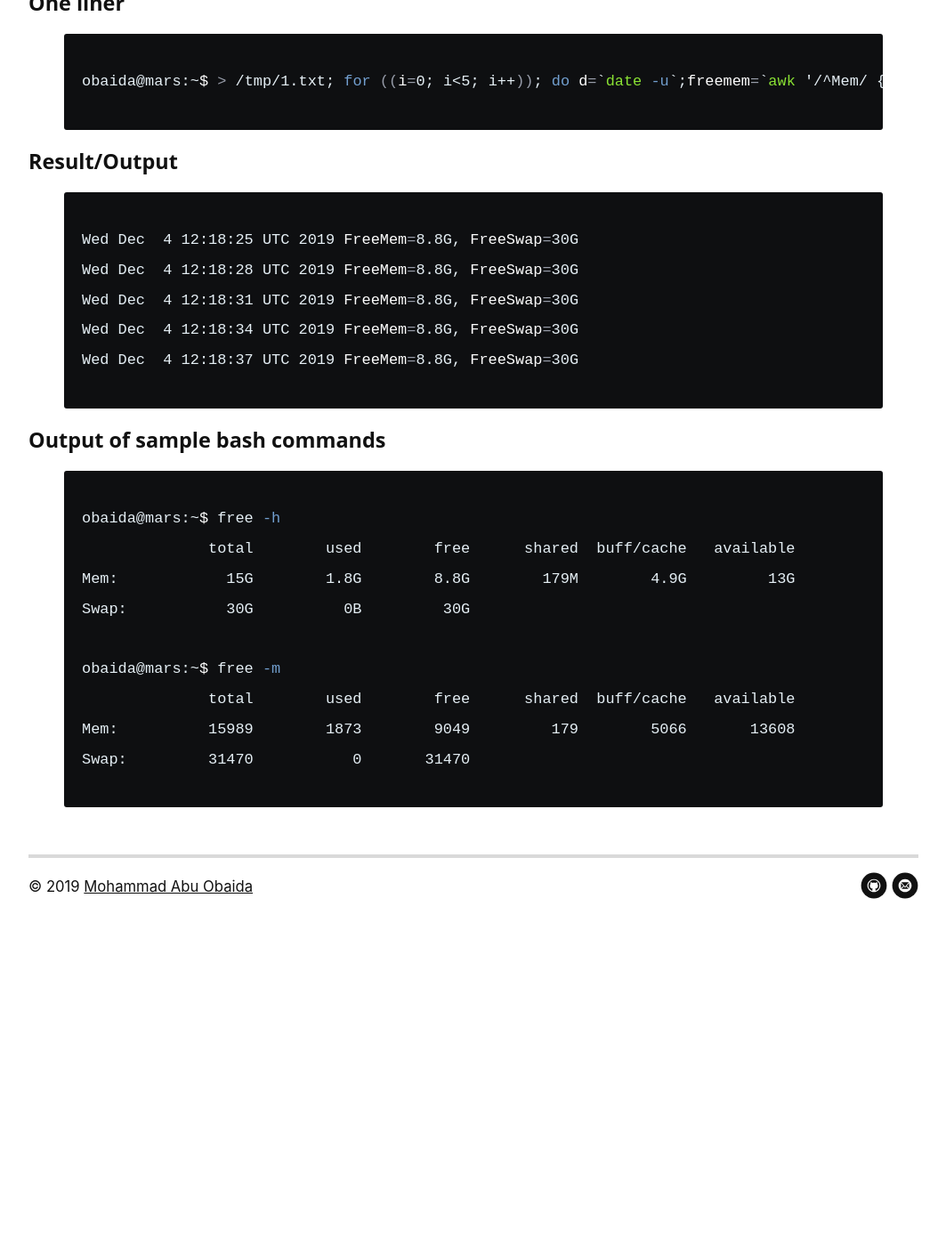
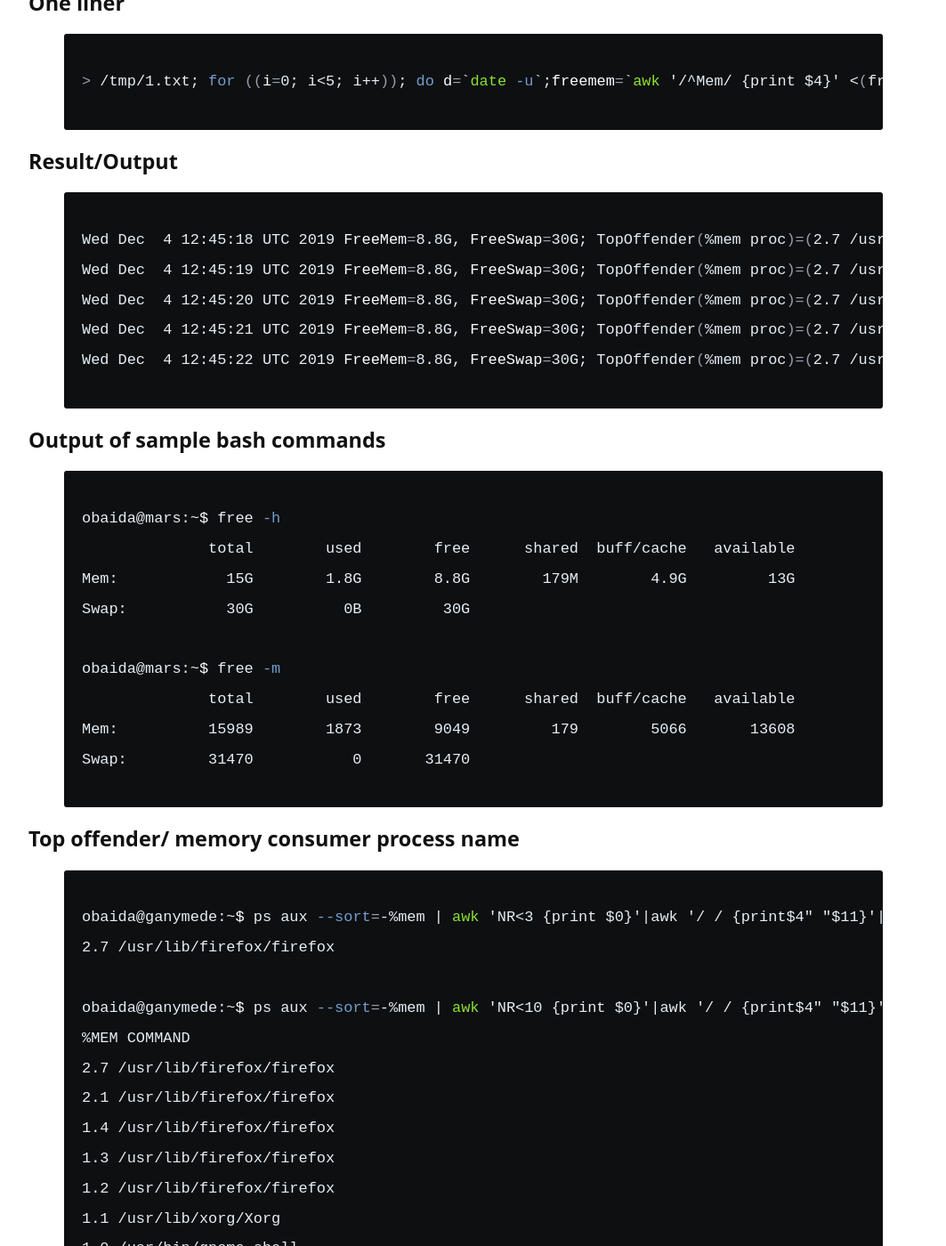
Before and after one commit to summonersRift/summonersrift.github.io, a Jekyll site: the page built from _posts/2018-06-20-Bash-script-linux-free-memory-over-time.md, in a window 1280 px wide and 1400 px high, scrolled down 907 px. Shown: the whole window at 89% size, without its empty margins (108-1171 px from the left). Built offline with Jekyll 4.4.1, drawn with Linux system fonts in a browser that asks for light colours; nearby versions of some CDN libraries; our own code applies the rules of GitHub Pages for plain Markdown files; before the commit the page ends 2008 px from its top, so only the background shows below that; some of the changed text lies outside the part shown.

Commit message:
Update 2018-06-20-Bash-script-linux-free-memory-over-time.md

```diff
--- a/_posts/2018-06-20-Bash-script-linux-free-memory-over-time.md
+++ b/_posts/2018-06-20-Bash-script-linux-free-memory-over-time.md
@@ -1,12 +1,12 @@
 ---
 published: true
 ---
-## Linux free memory/swap for a period of time
+## Linux free memory/swap for a period of time and Top memory consumer
 
-Lets write a tiny bash script to record free memory and free swap every 3 seconds to a file for a total of 15 seconds.
+Lets write a tiny bash script to record free memory and free swap every 1 seconds to a file for a total of 5 seconds.
 
 
-#### Formatted
+#### Basc Script
 {% highlight bash%}
 > /tmp/1.txt;
 for ((i=0; i<5; i++));
@@ -14,7 +14,7 @@ do
   d=`date -u`
   freemem=`awk '/^Mem/ {print $4}' <(free -h)`;
   freeswap=`awk '/^Swap/ {print $4}' <(free -h)`;
-  echo "FreeMem=$freemem, FreeSwap=$freeswap" >> /tmp/1.txt;
+  echo "$d FreeMem=$freemem, FreeSwap=$freeswap" >> /tmp/1.txt;
   sleep 3;
 done
 
@@ -22,18 +22,18 @@ done
 
 #### One liner
 {% highlight bash%}
-obaida@mars:~$ > /tmp/1.txt; for ((i=0; i<5; i++)); do d=`date -u`;freemem=`awk '/^Mem/ {print $4}' <(free -h)`;freeswap=`awk '/^Swap/ {print $4}' <(free -h)`; echo "$d FreeMem=$freemem, FreeSwap=$freeswap" >> /tmp/1.txt; sleep 3; done
+> /tmp/1.txt; for ((i=0; i<5; i++)); do d=`date -u`;freemem=`awk '/^Mem/ {print $4}' <(free -h)`;freeswap=`awk '/^Swap/ {print $4}' <(free -h)`; offender=`ps aux --sort=-%mem | awk 'NR<3 {print $0}'|awk '/ / {print$4" "$11}'|awk 'FNR>1 {print $0}'`; echo "$d FreeMem=$freemem, FreeSwap=$freeswap; TopOffender(%mem proc)=($offender)" >> /tmp/1.txt; sleep 1; done
 
 {% endhighlight %}
 
 
 #### Result/Output
 {% highlight bash%}
-Wed Dec  4 12:18:25 UTC 2019 FreeMem=8.8G, FreeSwap=30G
-Wed Dec  4 12:18:28 UTC 2019 FreeMem=8.8G, FreeSwap=30G
-Wed Dec  4 12:18:31 UTC 2019 FreeMem=8.8G, FreeSwap=30G
-Wed Dec  4 12:18:34 UTC 2019 FreeMem=8.8G, FreeSwap=30G
-Wed Dec  4 12:18:37 UTC 2019 FreeMem=8.8G, FreeSwap=30G
+Wed Dec  4 12:45:18 UTC 2019 FreeMem=8.8G, FreeSwap=30G; TopOffender(%mem proc)=(2.7 /usr/lib/firefox/firefox)
+Wed Dec  4 12:45:19 UTC 2019 FreeMem=8.8G, FreeSwap=30G; TopOffender(%mem proc)=(2.7 /usr/lib/firefox/firefox)
+Wed Dec  4 12:45:20 UTC 2019 FreeMem=8.8G, FreeSwap=30G; TopOffender(%mem proc)=(2.7 /usr/lib/firefox/firefox)
+Wed Dec  4 12:45:21 UTC 2019 FreeMem=8.8G, FreeSwap=30G; TopOffender(%mem proc)=(2.7 /usr/lib/firefox/firefox)
+Wed Dec  4 12:45:22 UTC 2019 FreeMem=8.8G, FreeSwap=30G; TopOffender(%mem proc)=(2.7 /usr/lib/firefox/firefox)
 {% endhighlight %}
 
 #### Output of sample bash commands
@@ -48,3 +48,21 @@ obaida@mars:~$ free -m
 Mem:          15989        1873        9049         179        5066       13608
 Swap:         31470           0       31470
 {% endhighlight %}
+
+
+#### Top offender/ memory consumer process name
+{% highlight bash%}
+obaida@ganymede:~$ ps aux --sort=-%mem | awk 'NR<3 {print $0}'|awk '/ / {print$4" "$11}'|awk 'FNR>1 {print $0}'
+2.7 /usr/lib/firefox/firefox
+
+obaida@ganymede:~$ ps aux --sort=-%mem | awk 'NR<10 {print $0}'|awk '/ / {print$4" "$11}'
+%MEM COMMAND
+2.7 /usr/lib/firefox/firefox
+2.1 /usr/lib/firefox/firefox
+1.4 /usr/lib/firefox/firefox
+1.3 /usr/lib/firefox/firefox
+1.2 /usr/lib/firefox/firefox
+1.1 /usr/lib/xorg/Xorg
+1.0 /usr/bin/gnome-shell
+0.9 /usr/bin/python3
+{% endhighlight %}
```
